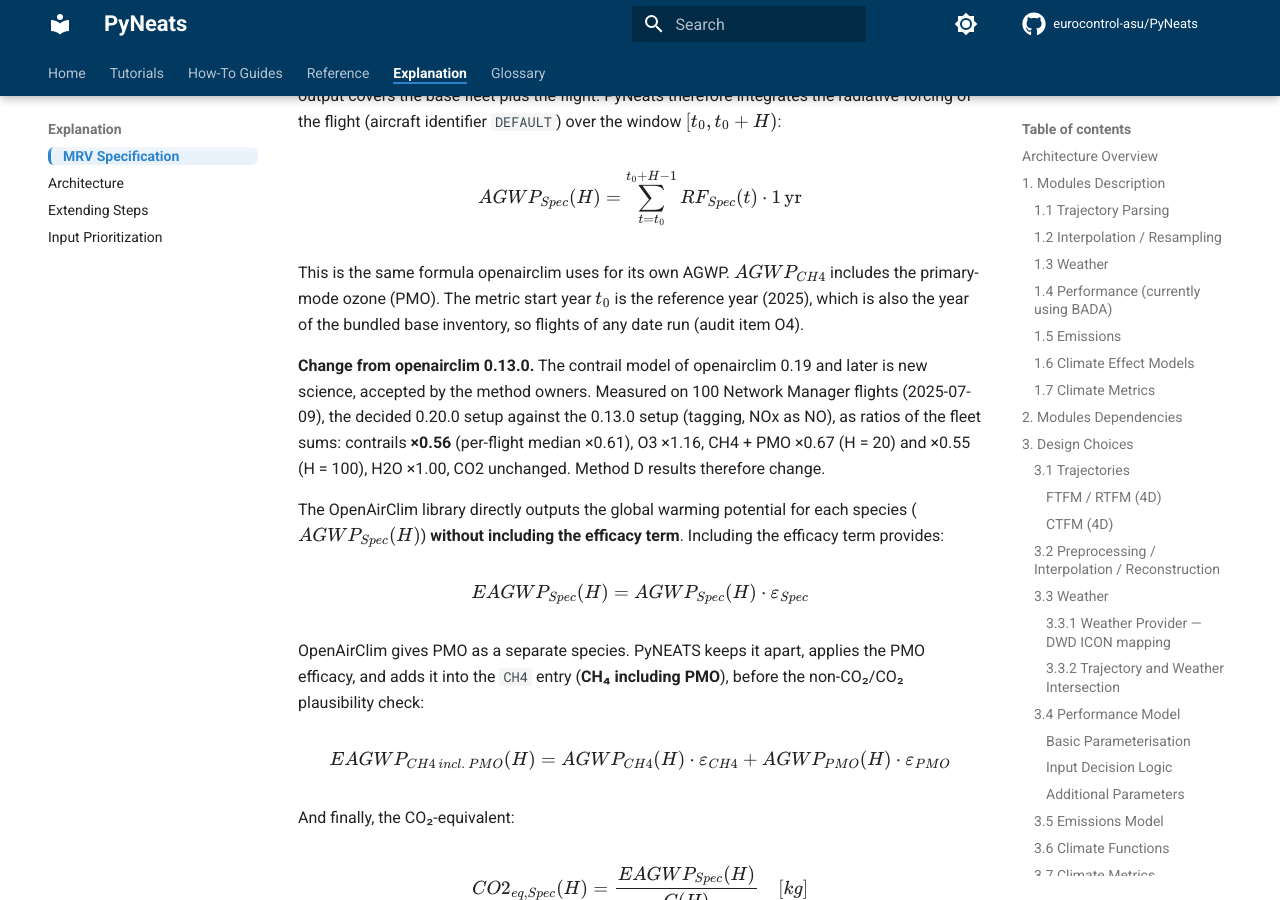
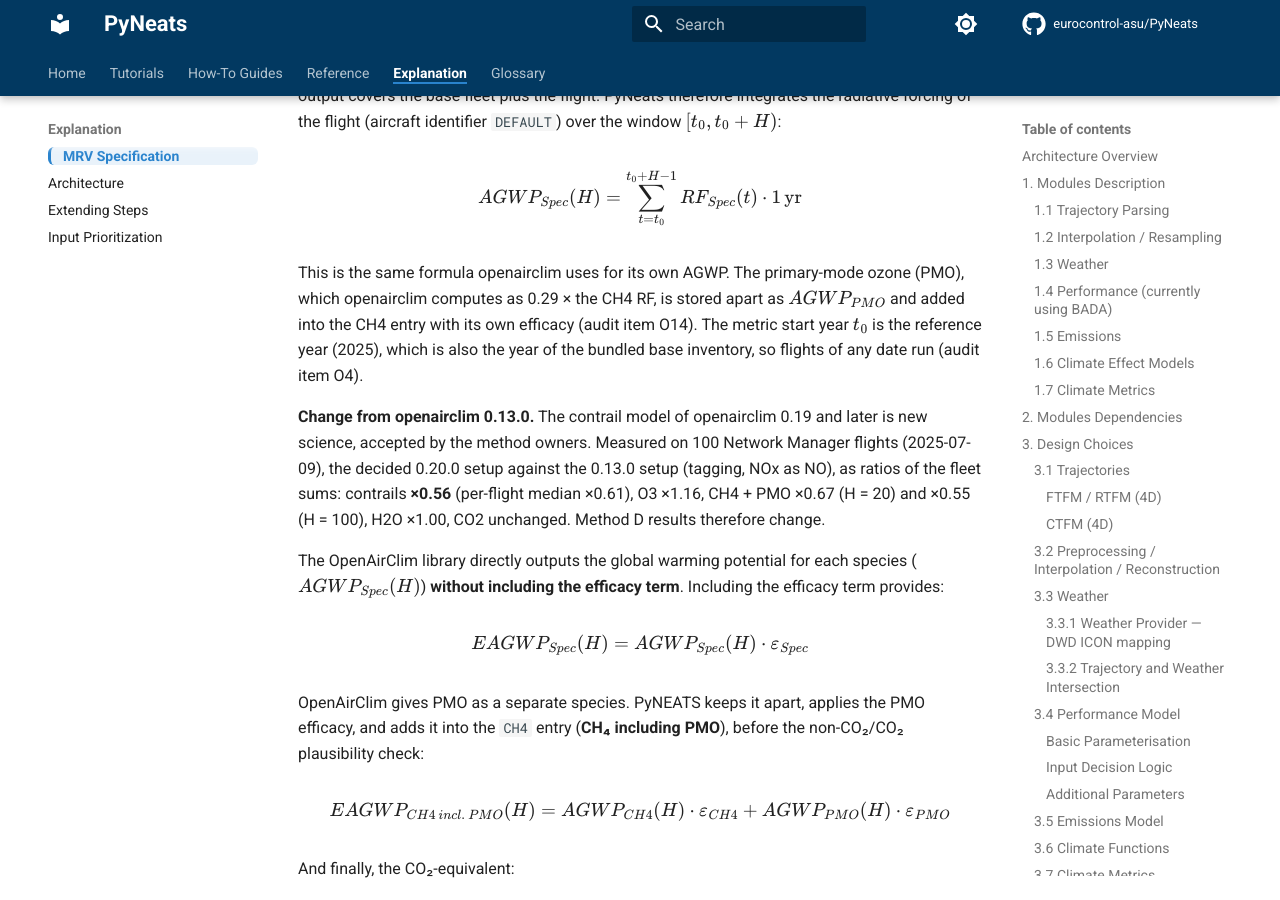
Before and after one commit to eurocontrol-asu/PyNeats, an MkDocs documentation site: the page built from docs/explanation/mrv-specification.md, in a window 1280 px wide and 900 px high, scrolled down 18035 px. Built offline with MkDocs 1.6.1 and Material for MkDocs 9.7.7, drawn with Linux system fonts in a browser that asks for light colours; comment, search, counter and statistics services are not loaded.

Commit message:
fix(open_airclim): keep PMO apart from CH4 after rebase on #91
The 0.20 harvest added PMO into AGWP_{H}_CH4; #91 (O14) stores it in
AGWP_{H}_PMO so GWPMetrics applies its own efficacy. Tests now check PMO
(signs, linearity, PMO = 0.29 x CH4), and the docs say CH4 excludes PMO.

Co-Authored-By: Claude Opus 5.5 <noreply@anthropic.com>

```diff
--- a/docs/explanation/mrv-specification.md
+++ b/docs/explanation/mrv-specification.md
@@ -398,7 +398,7 @@ $$
 AGWP_{Spec}(H) = \sum_{t = t_0}^{t_0 + H - 1} RF_{Spec}(t) \cdot 1\,\text{yr}
 $$
 
-This is the same formula openairclim uses for its own AGWP. $AGWP_{CH4}$ includes the primary-mode ozone (PMO). The metric start year $t_0$ is the reference year (2025), which is also the year of the bundled base inventory, so flights of any date run (audit item O4).
+This is the same formula openairclim uses for its own AGWP. The primary-mode ozone (PMO), which openairclim computes as 0.29 × the CH4 RF, is stored apart as $AGWP_{PMO}$ and added into the CH4 entry with its own efficacy (audit item O14). The metric start year $t_0$ is the reference year (2025), which is also the year of the bundled base inventory, so flights of any date run (audit item O4).
 
 **Change from openairclim 0.13.0.** The contrail model of openairclim 0.19 and later is new science, accepted by the method owners. Measured on 100 Network Manager flights (2025-07-09), the decided 0.20.0 setup against the 0.13.0 setup (tagging, NOx as NO), as ratios of the fleet sums: contrails **×0.56** (per-flight median ×0.61), O3 ×1.16, CH4 + PMO ×0.67 (H = 20) and ×0.55 (H = 100), H2O ×1.00, CO2 unchanged. Method D results therefore change.
 
```
Also changed, not shown: docs/internal/pyneats_units_audit.md (+1 -1 lines), 1 other file.
